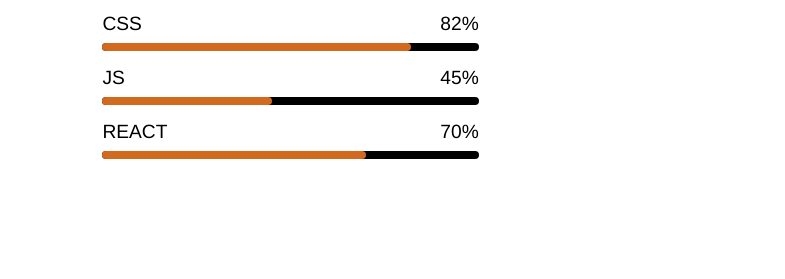
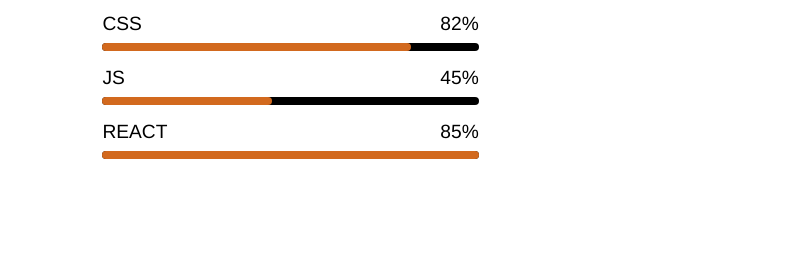
Before and after one commit to jinojob/portfolio, a plain HTML site: page index2.html in a window 1280 px wide. Shown: the part 1485-1764 px from the top of the page, 0-785 px from the left. Drawn offline with nearby package versions, Linux system fonts and the light colour scheme; grey boxes are pictures that could not be loaded; a web font is replaced by a local one.

Commit message:
portfolio v2

```diff
--- a/index2.html
+++ b/index2.html
@@ -102,7 +102,7 @@
                         <div class="base-bar"> </div>
                         <div class="base-bar html-bar"></div>
                     </div>
-                    <!-- cssbar -->
+                    <!-- css bar -->
                     <div class="bars">
                         <h3 class="bar-head">CSS</h3>
                         <SPAN class="BAR-PERCENTAGE">82%</SPAN>
@@ -119,7 +119,7 @@
                     <!-- REACT bar -->
                     <div class="bars">
                         <h3 class="bar-head">REACT</h3>
-                        <SPAN class="BAR-PERCENTAGE">70%</SPAN>
+                        <SPAN class="BAR-PERCENTAGE">85%</SPAN>
                         <div class="base-bar"> </div>
                         <div class="base-bar res-bar"></div>
                     </div>
--- a/style2.css
+++ b/style2.css
@@ -196,7 +196,7 @@ p {
     width: 45%;
 }.res-bar{
     background-color: chocolate;
-    width: 70%;
+    width: 100%;
 }
 #contact{
     margin: 8%;
```
